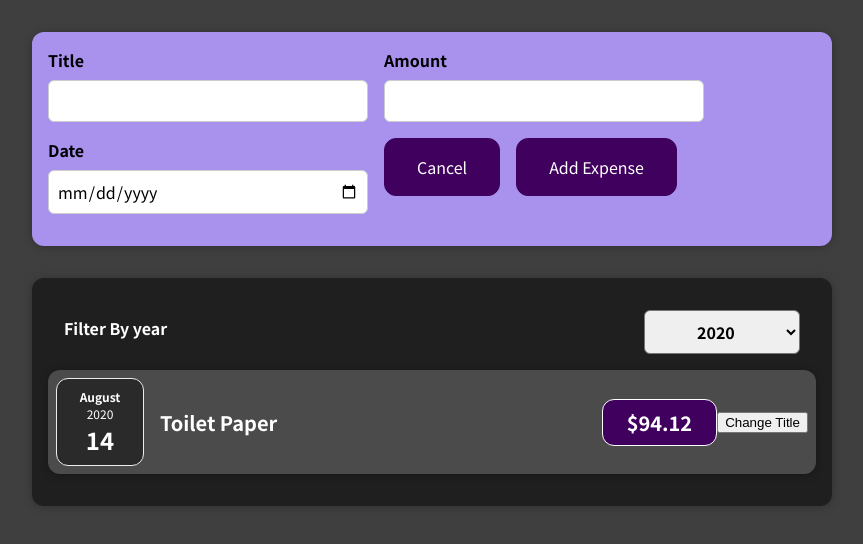
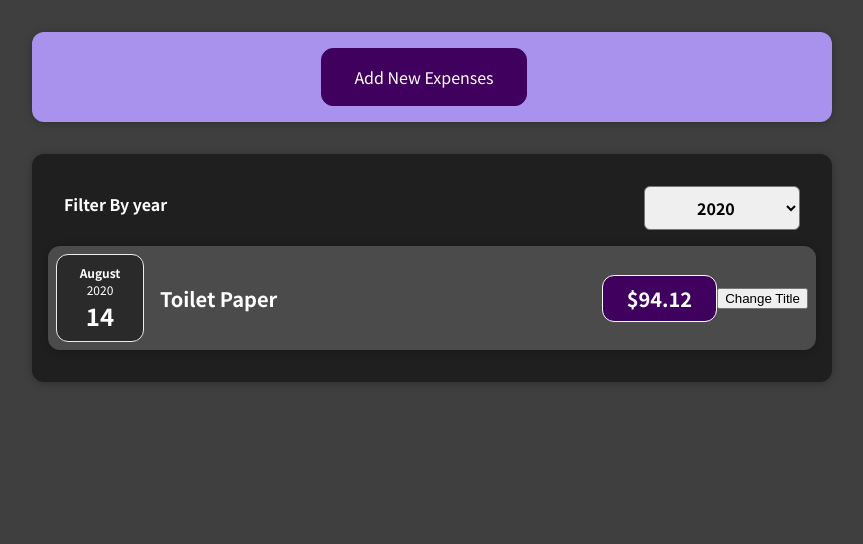
Before and after one commit to parajuliudip/Expense-Tracker, a React (Create React App) app: page / in a window 1280 px wide. Shown: the top 544 px of the page, without its empty margins (208-1071 px from the left). Built offline with nearby package versions, Linux system fonts and the light colour scheme.

Commit message:
Added conditional logic in add new expense

```diff
--- a/src/components/NewExpense/ExpenseForm.js
+++ b/src/components/NewExpense/ExpenseForm.js
@@ -64,7 +64,9 @@ const ExpenseForm = (props) => {
           />
         </div>
         <div className="new-expense__actions">
-          <button type="cancel">Cancel</button>
+          <button type="button" onClick={props.onCancelEditing}>
+            Cancel
+          </button>
           <button type="submit">Add Expense</button>
         </div>
       </div>
--- a/src/components/NewExpense/NewExpense.js
+++ b/src/components/NewExpense/NewExpense.js
@@ -1,8 +1,18 @@
-import React from "react";
+import React, { useState } from "react";
 import ExpenseForm from "./ExpenseForm";
 import "./NewExpense.css";
 
 const NewExpense = (props) => {
+  const [isEditing, setEditing] = useState(false);
+
+  const editMode = (event) => {
+    setEditing(true);
+  };
+
+  const stopEditingHandler = (event) => {
+    setEditing(false);
+  };
+
   const saveExpenseDataHandler = (enteredExpenseData) => {
     const expenseData = {
       ...enteredExpenseData,
@@ -13,7 +23,13 @@ const NewExpense = (props) => {
 
   return (
     <div className="new-expense">
-      <ExpenseForm onSaveExpenseData={saveExpenseDataHandler} />
+      {!isEditing && <button onClick={editMode}>Add New Expenses</button>}
+      {isEditing && (
+        <ExpenseForm
+          onSaveExpenseData={saveExpenseDataHandler}
+          onCancelEditing={stopEditingHandler}
+        />
+      )}
     </div>
   );
 };
```
